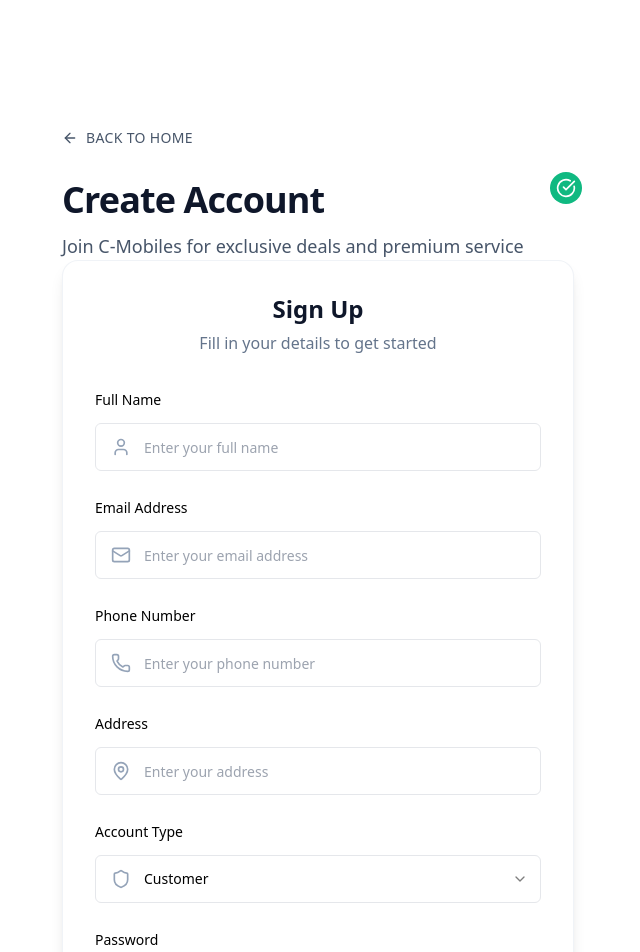
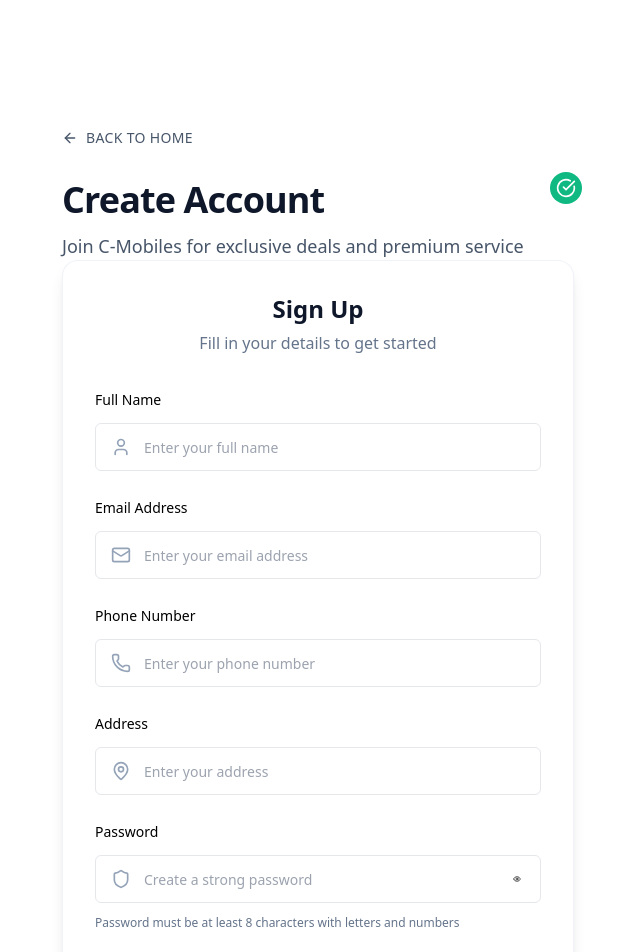
Before and after one commit to charitha200304/c-mobiles-frontend, a React (Vite) app: page /signup in a window 1280 px wide. Shown: the top 952 px of the page, without its empty margins (322-962 px from the left). Built offline with nearby package versions, Linux system fonts and the light colour scheme.

Commit message:
signup page role selection removed

```diff
--- a/src/view/pages/auth/signup/SignUp.tsx
+++ b/src/view/pages/auth/signup/SignUp.tsx
@@ -5,9 +5,9 @@
 import { Input } from "@/components/ui/input"
 import { Label } from "@/components/ui/label"
 import { Card, CardContent, CardHeader } from "@/components/ui/card"
-import { Select, SelectContent, SelectItem, SelectTrigger, SelectValue } from "@/components/ui/select"
+
 import { Checkbox } from "@/components/ui/checkbox"
-import { Eye, EyeOff, ArrowLeft, CheckCircle, User, Mail, Phone, MapPin, Shield } from "lucide-react"
+import {Eye, EyeOff, ArrowLeft, CheckCircle, User, Mail, Phone, MapPin, Shield} from "lucide-react"
 import axios from 'axios';
 
 export default function SignUpPage() {
@@ -49,9 +49,9 @@
         console.log("User registered successfully:", response.data);
         setSignupSuccess(true);
 
-        // Redirect after a short delay to allow success message to be seen
+        // Redirect to home page after a short delay to allow success message to be seen
         setTimeout(() => {
-          navigate('/signin'); // Redirect to the sign-in page
+          navigate('/'); // Redirect to the home page
         }, 2000); // 2-second delay
 
         // Reset form (optional, as page will redirect)
@@ -193,25 +193,7 @@
                     </div>
                   </div>
 
-                  {/* Role */}
-                  <div className="space-y-3">
-                    <Label htmlFor="role">Account Type</Label>
-                    <div className="relative">
-                      <Shield className="absolute left-4 top-1/2 transform -translate-y-1/2 w-5 h-5 text-slate-400 z-10" />
-                      <Select value={formData.role} onValueChange={(value) => handleInputChange("role", value)}>
-                        <SelectTrigger className="h-12 pl-12">
-                          <SelectValue placeholder="Select account type" />
-                        </SelectTrigger>
-                        <SelectContent>
-                          <SelectItem value="customer">Customer</SelectItem>
-                          <SelectItem value="business">Business</SelectItem>
-                          <SelectItem value="reseller">Reseller</SelectItem>
-                        </SelectContent>
-                      </Select>
-                    </div>
-                  </div>
-
-                  {/* Password */}
+{/* Password */}
                   <div className="space-y-3">
                     <Label htmlFor="password">Password</Label>
                     <div className="relative">
```
